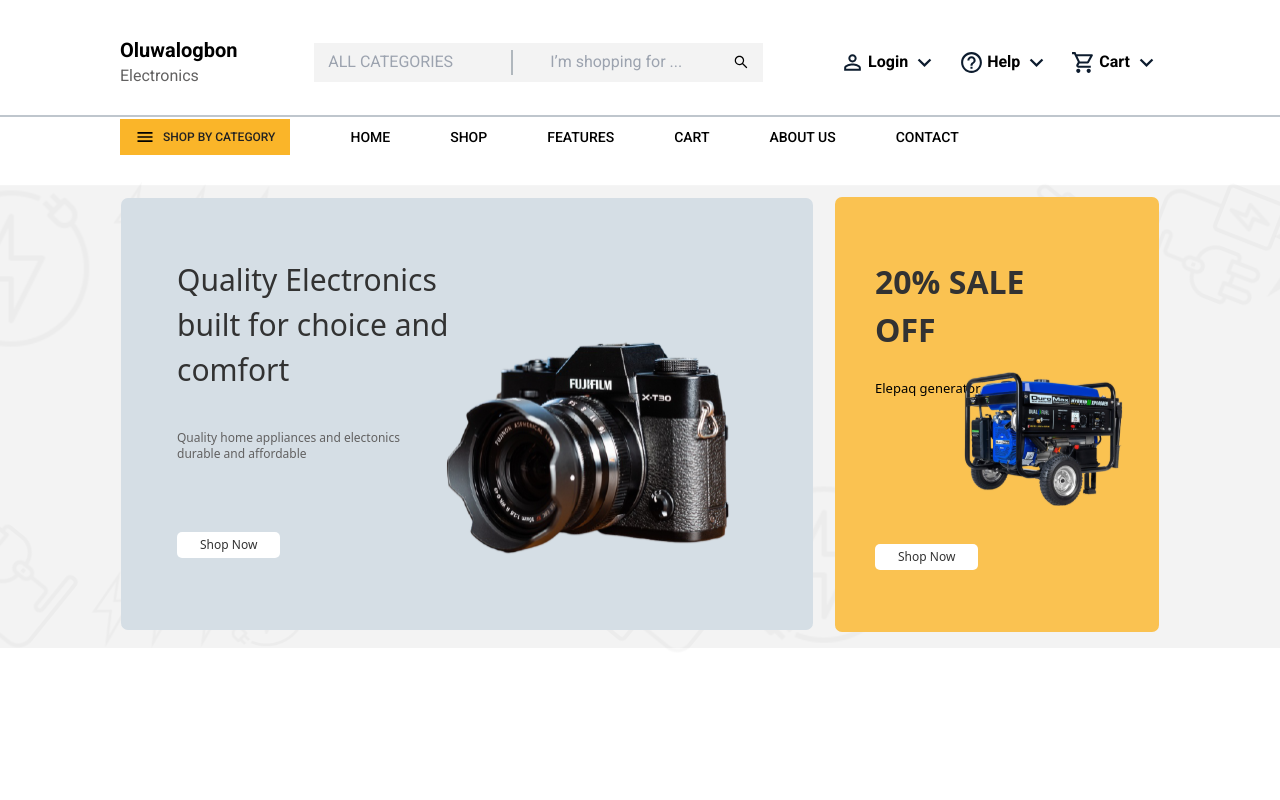
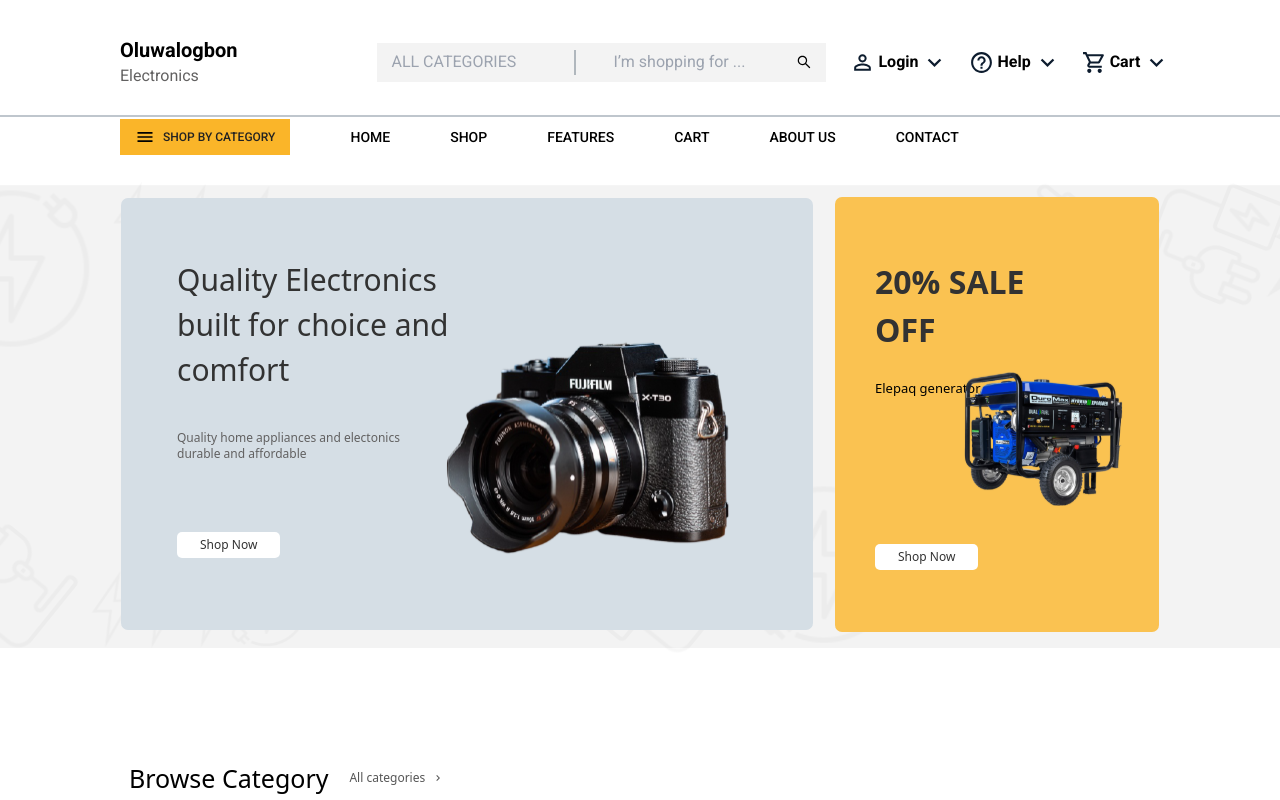
Before and after one commit to Heph-zibah/e-commerce-website, a React (Create React App) app: page / in a window 1280 px wide. Shown: the top 800 px of the page. Built offline with nearby package versions, Linux system fonts and the light colour scheme.

Commit message:
update file

```diff
--- a/src/Components/Navbar.js
+++ b/src/Components/Navbar.js
@@ -12,12 +12,12 @@
 	return (
 		<div className='font-Roboto  pt-[36px] flex flex-col justify-center '>
 			<div className='px-[120px]'>
-				<div className='flex items-center justify-between'>
+				<div className='flex items-center'>
 					<div>
 						<h1 className='text-black font-bold text-xl'>Oluwalogbon </h1>
 						<span className='text-[#626161] font-normal'>Electronics</span>
 					</div>
-					<div className='flex bg-[#F3F3F3] items-center justify-between px-[14px] py-[7px]'>
+					<div className='flex bg-[#F3F3F3] items-center justify-between px-[14px] py-[7px] w-[523px] ml-[140px] mr-[24px]'>
 						<form action=''>
 							<input
 								type='text'
--- a/src/Pages/Home.js
+++ b/src/Pages/Home.js
@@ -1,12 +1,14 @@
 import React from 'react';
 import Navbar from '../Components/Navbar';
 import Hero from '../Components/Hero';
+import Category from '../Components/Category';
 
 const Home = () => {
 	return (
 		<div>
 			<Navbar />
 			<Hero />
+			<Category />
 		</div>
 	);
 };
```
